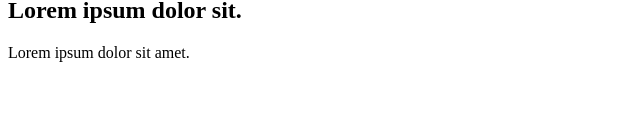
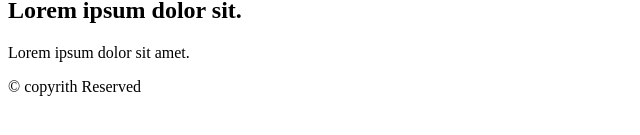
Before and after one commit to wahzow/git-github, a plain HTML site: page index.html in a window 1280 px wide. Shown: the part 137-272 px from the top of the page, without its empty margins (0-640 px from the left). Drawn offline with Linux system fonts and the light colour scheme.

Commit message:
added footer in index.html

```diff
--- a/index.html
+++ b/index.html
@@ -29,5 +29,9 @@
     <p>Lorem ipsum dolor sit amet.</p>
 </section>
 
+<footer>
+    <p>&copy; copyrith Reserved</p>
+</footer>
+
 </body>
 </html>
```
